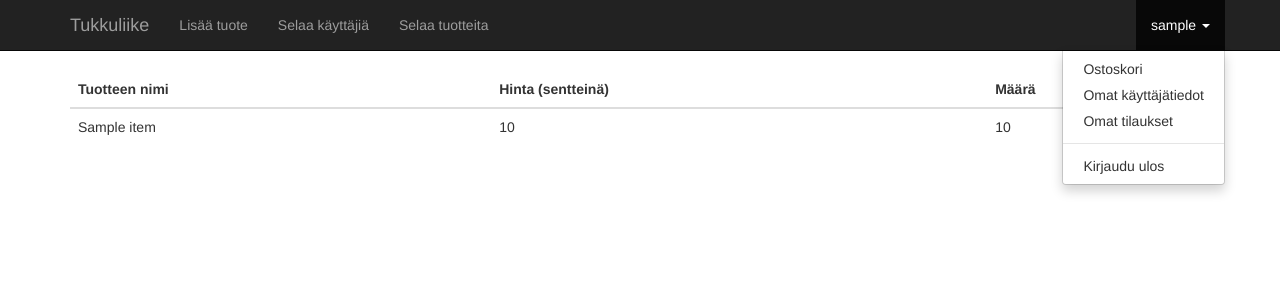
After one commit to thalvari/Tukkuliike, a Flask app: page /user_items/ordered/ in a window 1280 px wide, after a click that opens the changed part. The commit adds this page. Shown: the top 300 px of the page. Run offline with Flask 2, Linux system fonts and the light colour scheme; a user stored in the database is signed in; tables that the repository leaves empty hold one stand-in row (values such as "Sample post"); some libraries are stand-ins or nearby versions.

Commit message:
Lisätty ostoskori ja lista tilatuista tuotteista

```diff
--- a/application/__init__.py
+++ b/application/__init__.py
@@ -18,6 +18,7 @@ db = SQLAlchemy(app)
 from application import views
 from application.auth import models, views
 from application.items import models, views
+from application.user_items import models, views
 
 from application.auth.models import User
 from os import urandom
--- a/application/auth/models.py
+++ b/application/auth/models.py
@@ -6,6 +6,7 @@ class User(db.Model):
     user_id = db.Column(db.Integer, primary_key=True)
     username = db.Column(db.String(144), nullable=False, unique=True)
     password = db.Column(db.String(144), nullable=False)
+    user_items = db.relationship("UserItem", backref='user', lazy=True)
 
     def __init__(self, username, password):
         self.username = username
--- a/application/items/forms.py
+++ b/application/items/forms.py
@@ -1,6 +1,6 @@
 from flask_wtf import FlaskForm
-from wtforms import StringField, IntegerField, validators
-from wtforms.validators import InputRequired, Length, NumberRange
+from wtforms import StringField, IntegerField
+from wtforms.validators import InputRequired, Length, NumberRange, ValidationError
 
 from application.items.models import Item
 
@@ -8,7 +8,7 @@ from application.items.models import Item
 def item_validate_name(form, field):
     item = Item.query.filter_by(name=field.data).first()
     if item and item.item_id != form.item_id:
-        raise validators.ValidationError("Samanniminen tuote on jo olemassa")
+        raise ValidationError("Samanniminen tuote on jo olemassa")
 
 
 class ItemForm(FlaskForm):
--- a/application/items/models.py
+++ b/application/items/models.py
@@ -1,10 +1,10 @@
 from application import db
-
 
 class Item(db.Model):
     item_id = db.Column(db.Integer, primary_key=True)
     name = db.Column(db.String(144), nullable=False, unique=True)
     price = db.Column(db.Integer, nullable=False)
+    user_items = db.relationship("UserItem", backref='item', lazy=True)
 
     def __init__(self, name, price):
         self.name = name
--- a/application/items/views.py
+++ b/application/items/views.py
@@ -4,6 +4,7 @@ from flask_login import login_required
 from application import app, db
 from application.items.models import Item
 from application.items.forms import ItemForm, ItemFindForm
+from application.user_items.forms import UserItemCheckForm
 
 
 @app.route("/items/")
@@ -28,6 +29,11 @@ def items_create():
     db.session.add(item)
     db.session.commit()
     return redirect(url_for("items_index"))
+
+
+@app.route("/items/view/<item_id>/")
+def items_view(item_id):
+    return render_template("items/view.html", form=UserItemCheckForm(), item=Item.query.get(item_id))
 
 
 @app.route("/items/edit/<item_id>/")
--- a/application/templates/layout.html
+++ b/application/templates/layout.html
@@ -46,8 +46,14 @@
                             </a>
                             <ul class="dropdown-menu">
                                 <li>
+                                    <a href="{{ url_for('user_items_cart_index') }}">Ostoskori</a>
+                                </li>
+                                <li>
                                     <a href="{{ url_for('auth_edit_form') }}">Omat
                                         käyttäjätiedot</a>
+                                </li>
+                                <li>
+                                    <a href="{{ url_for('user_items_ordered_index') }}">Omat tilaukset</a>
                                 </li>
                                 <li role="separator" class="divider"></li>
                                 <li>
--- /dev/null
+++ b/application/templates/user_items/ordered.html
@@ -0,0 +1,21 @@
+{% extends "layout.html" %}
+
+{% block template %}
+    <table class="table">
+        <thead>
+        <tr>
+            <th>Tuotteen nimi</th>
+            <th>Hinta (sentteinä)</th>
+            <th>Määrä</th>
+        </tr>
+        </thead>
+        <tbody>
+        {% for user_item in user_items %}
+            <tr>
+                <td>{{ user_item.item.name }}</td>
+                <td>{{ user_item.item.price }}</td>
+                <td>{{ user_item.quantity }}</td>
+        {% endfor %}
+        </tbody>
+    </table>
+{% endblock %}
--- /dev/null
+++ b/application/user_items/views.py
@@ -0,0 +1,71 @@
+from flask import redirect, render_template, request, url_for
+from flask_login import login_required, current_user
+
+from application import app, db
+from application.items.models import Item
+from application.user_items.forms import UserItemForm, UserItemCheckForm
+from application.user_items.models import UserItem
+
+
+@app.route("/user_items/cart/")
+@login_required
+def user_items_cart_index():
+    return render_template("user_items/cart.html", cart_dict=UserItem.find_cart_items(current_user.user_id))
+
+
+@app.route("/user_items/ordered/")
+@login_required
+def user_items_ordered_index():
+    return render_template("user_items/ordered.html",
+                           user_items=UserItem.query.filter_by(user_id=current_user.user_id, ordered=1).all())
+
+
+@app.route("/user_items/new/<item_id>/", methods=["POST"])
+@login_required
+def user_items_create(item_id):
+    form = UserItemCheckForm(request.form)
+    form.item_id = int(item_id)
+    if not form.validate():
+        return render_template("items/view.html", form=form, item=Item.query.get(item_id))
+    user_item = UserItem(item_id, current_user.user_id, form.quantity.data)
+    db.session.add(user_item)
+    db.session.commit()
+    return redirect(url_for("user_items_cart_index"))
+
+
+@app.route("/user_items/edit/<user_item_id>/")
+@login_required
+def user_items_edit_form(user_item_id):
+    return render_template("user_items/edit.html", form=UserItemForm(), user_item=UserItem.query.get(user_item_id))
+
+
+@app.route("/user_items/edit/<user_item_id>/", methods=["POST"])
+@login_required
+def user_items_edit(user_item_id):
+    form = UserItemForm(request.form)
+    user_item = UserItem.query.get(user_item_id)
+    if not form.validate():
+        return render_template("user_items/edit.html", form=form, user_item=user_item)
+    current_user.cart_total -= item.price * user_item.quantity
+    user_item.quantity = form.quantity.data
+    db.session().commit()
+    return redirect(url_for("user_items_cart_index"))
+
+
+@app.route("/user_items/delete/<user_item_id>/")
+@login_required
+def user_items_delete(user_item_id):
+    user_item = UserItem.query.get(user_item_id)
+    db.session.delete(user_item)
+    db.session().commit()
+    return redirect(url_for("user_items_cart_index"))
+
+
+@app.route("/user_items/order/", methods=["POST"])
+@login_required
+def user_items_order():
+    user_items = UserItem.query.filter_by(user_id=current_user.user_id, ordered=0).all()
+    for user_item in user_items:
+        user_item.ordered = True
+    db.session().commit()
+    return redirect(url_for("user_items_ordered_index"))
```
Also changed, not shown: application/auth/forms.py (+9 -13 lines), application/templates/items/index.html (+8 -2 lines), application/templates/items/view.html (added, +24 -0 lines), application/templates/user_items/cart.html (added, +37 -0 lines), application/templates/user_items/edit.html (added, +8 -0 lines), application/user_items/forms.py (added, +24 -0 lines), application/user_items/models.py (added, +28 -0 lines), application/templates/items/edit.html (line endings or trailing spaces), application/user_items/__init__.py (added).
